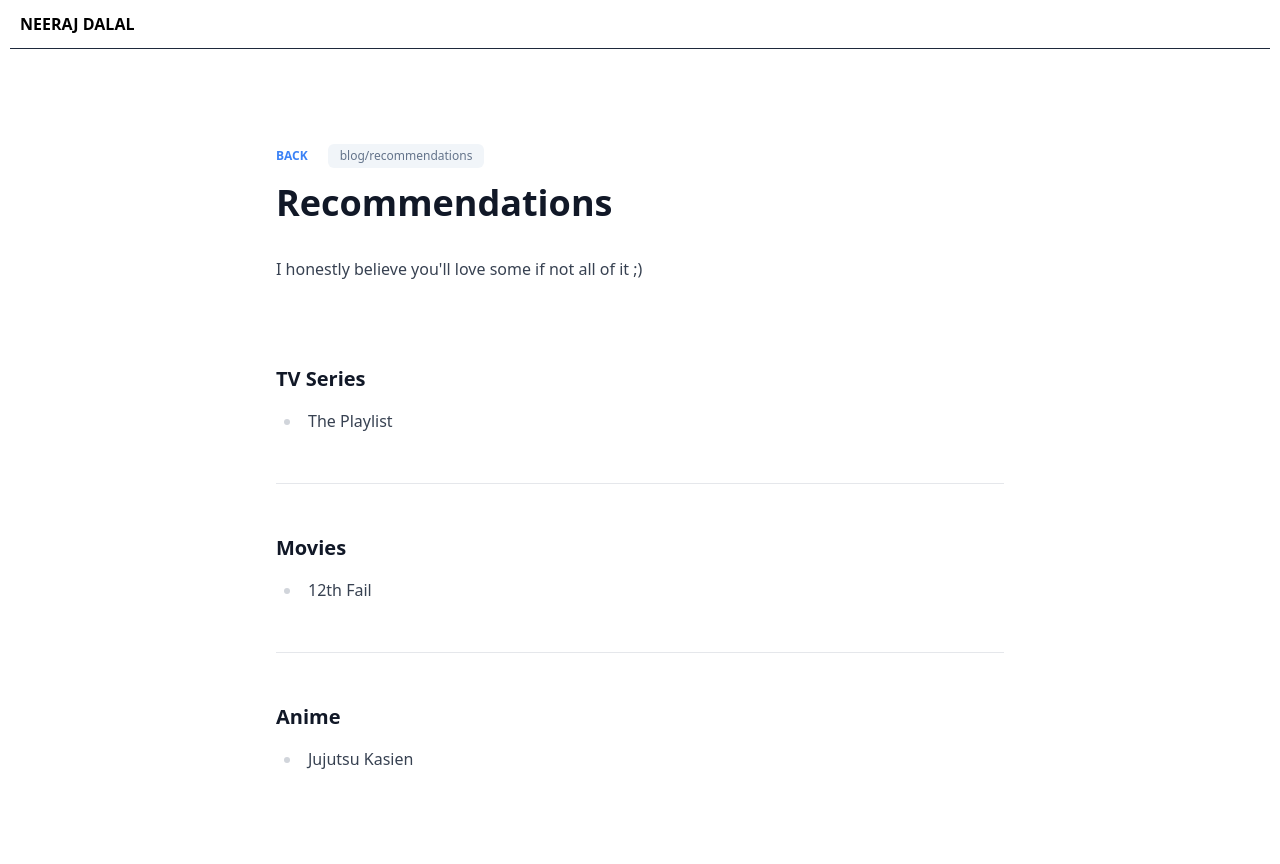
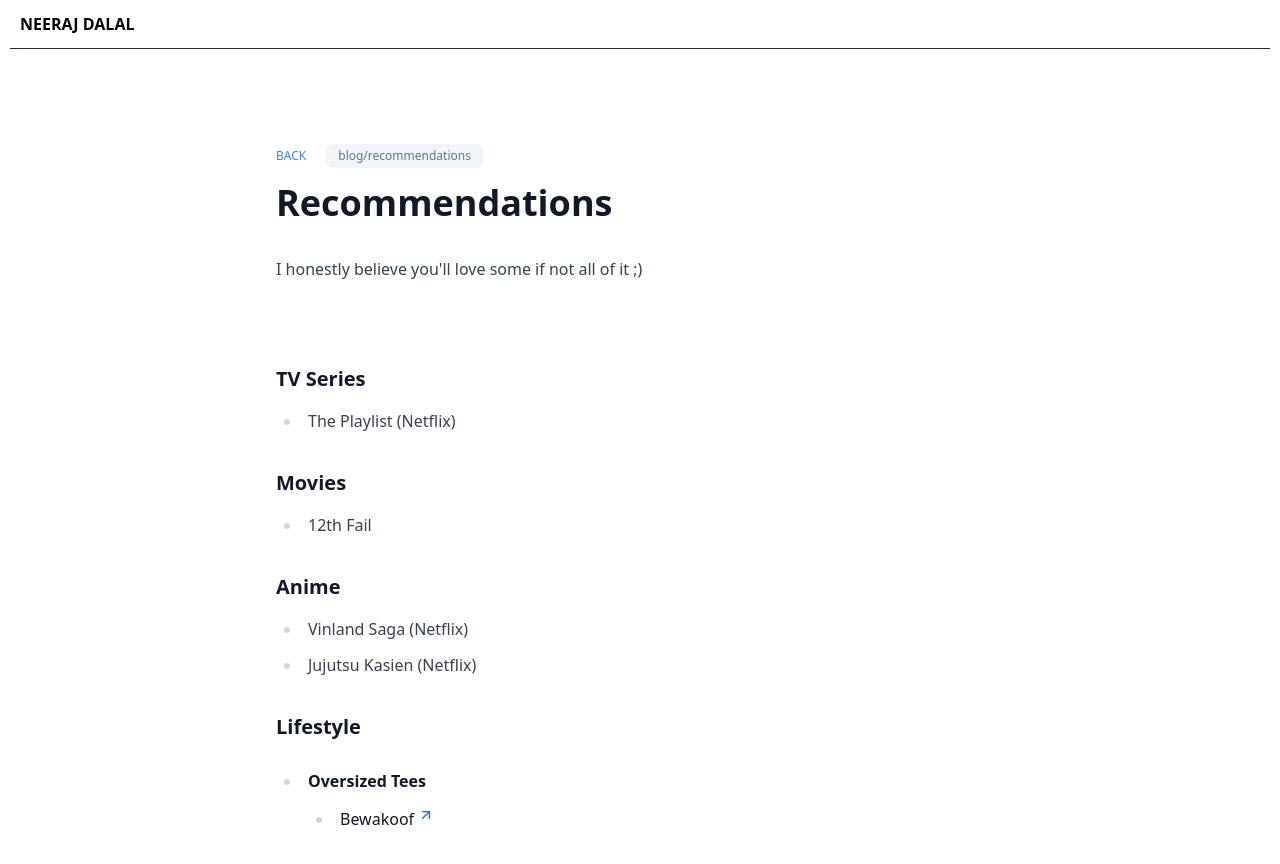
Before and after one commit to nrjdalal/v0.nrjdalal.com, a Next.js app: page /blog/recommendations in a window 1280 px wide. Shown: the top 864 px of the page. Before the commit the page ends 821 px from the top, so only its background shows below. Built offline with nearby package versions, Linux system fonts and the light colour scheme.

Commit message:
better mdx links

```diff
--- a/package.json
+++ b/package.json
@@ -20,6 +20,7 @@
     "clsx": "^2.0.0",
     "drizzle-orm": "^0.28.6",
     "framer-motion": "^10.6.8",
+    "lucide-react": "latest",
     "next": "14.0.1",
     "next-auth": "^4.24.4",
     "pg": "^8.11.3",
--- a/src/app/(mdx)/blog/recommendations/page.mdx
+++ b/src/app/(mdx)/blog/recommendations/page.mdx
@@ -1,3 +1,5 @@
+import { ArrowUpRight } from 'lucide-react'
+
 # Recommendations
 
 I honestly believe you'll love some if not all of it ;)
@@ -6,16 +8,18 @@ I honestly believe you'll love some if not all of it ;)
 
 ### TV Series
 
-- The Playlist
-
----
+- The Playlist (Netflix)
 
 ### Movies
 
 - 12th Fail
 
----
-
 ### Anime
 
-- Jujutsu Kasien
+- Vinland Saga (Netflix)
+- Jujutsu Kasien (Netflix)
+
+### Lifestyle
+
+- #### Oversized Tees
+  - [<p className="flex gap-1">Bewakoof<ArrowUpRight className="h-4 w-4 mt-0.5 text-blue-600" /></p>](https://www.bewakoof.com/)
--- a/src/app/(mdx)/layout.tsx
+++ b/src/app/(mdx)/layout.tsx
@@ -21,7 +21,7 @@ export default function MdxLayout({ children }: { children: React.ReactNode }) {
       <div className="mx-2.5 border-t border-slate-800 px-2.5 pt-10 font-medium" />
 
       <div className="flex justify-center">
-        <article className="prose w-full max-w-screen-md px-5 py-10">
+        <article className="prose prose-a:no-underline prose-a:font-normal w-full max-w-screen-md px-5 pb-20 pt-10">
           <div className="flex items-center gap-5">
             <Link
               className="text-xs font-semibold text-blue-500 no-underline"
```
Also changed, not shown: 1 other file (tests, documents, lock files or other folders).
